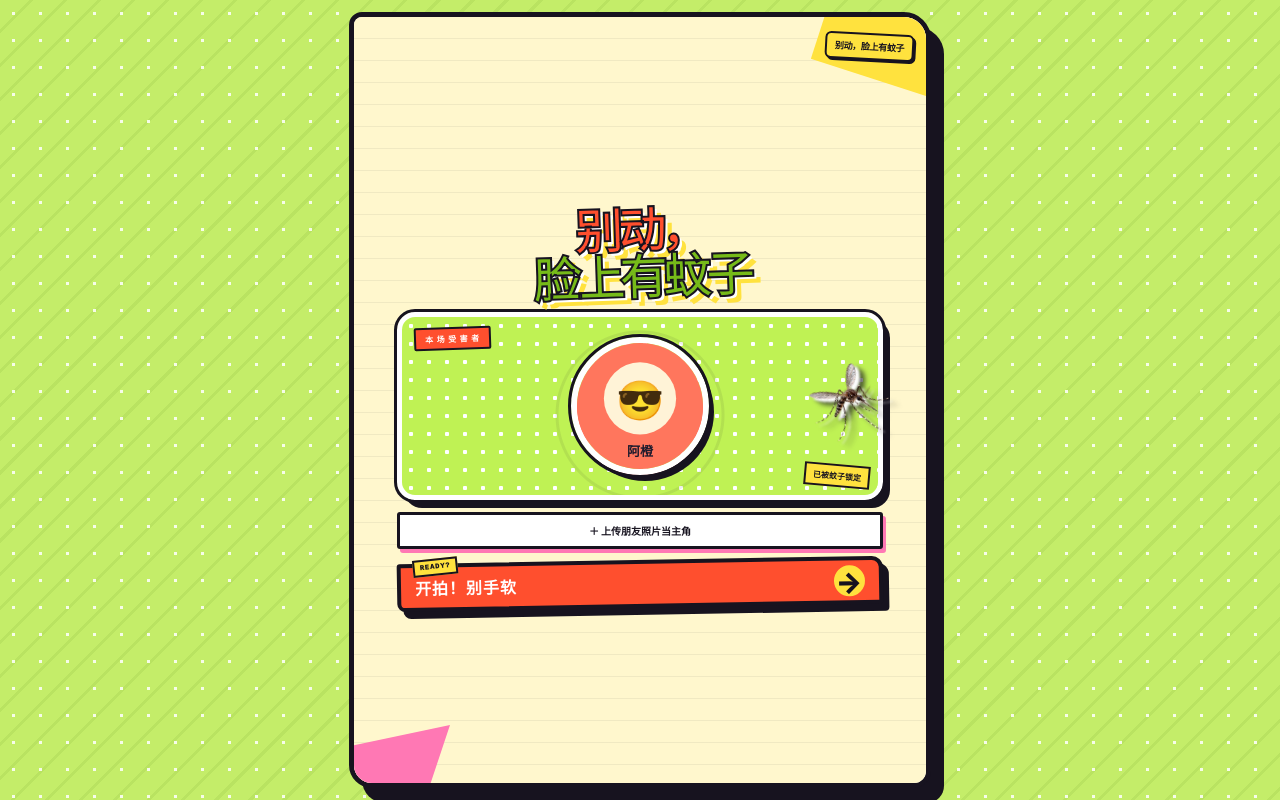
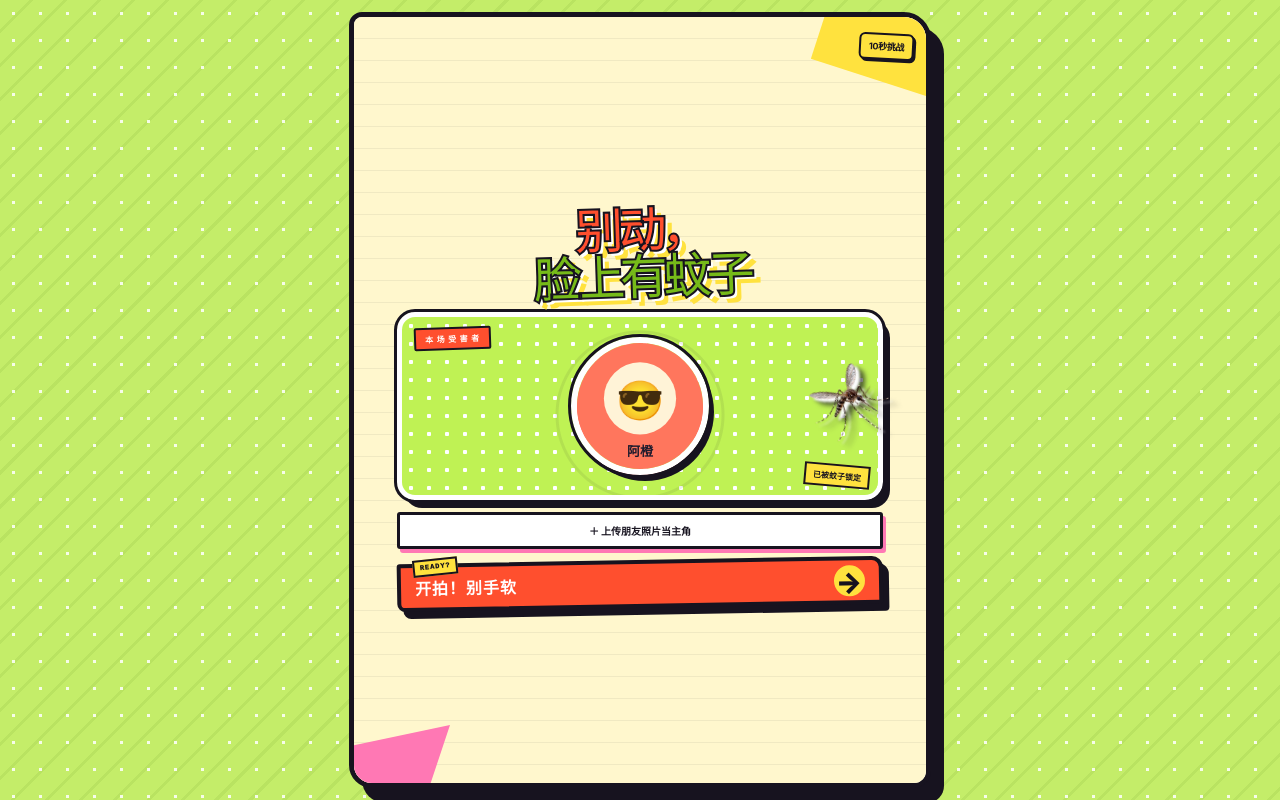
Before and after one commit to lx-Meteors/friend-photo-mini-games, a website: page swat.html in a window 1280 px wide. Drawn offline with Linux system fonts and the light colour scheme; no server answers.

Commit message:
label swat cover as ten second challenge

```diff
--- a/swat.html
+++ b/swat.html
@@ -27,7 +27,7 @@
 <body data-game="swat">
   <main class="app-shell">
     <section class="screen single-game-screen active">
-      <header class="single-nav swat-standalone-nav"><b>别动，脸上有蚊子</b></header>
+      <header class="single-nav swat-standalone-nav"><b>10秒挑战</b></header>
       <div class="single-intro">
         <h1><span>别动，</span>脸上有蚊子</h1>
         <div class="swat-cover-stage">
```
